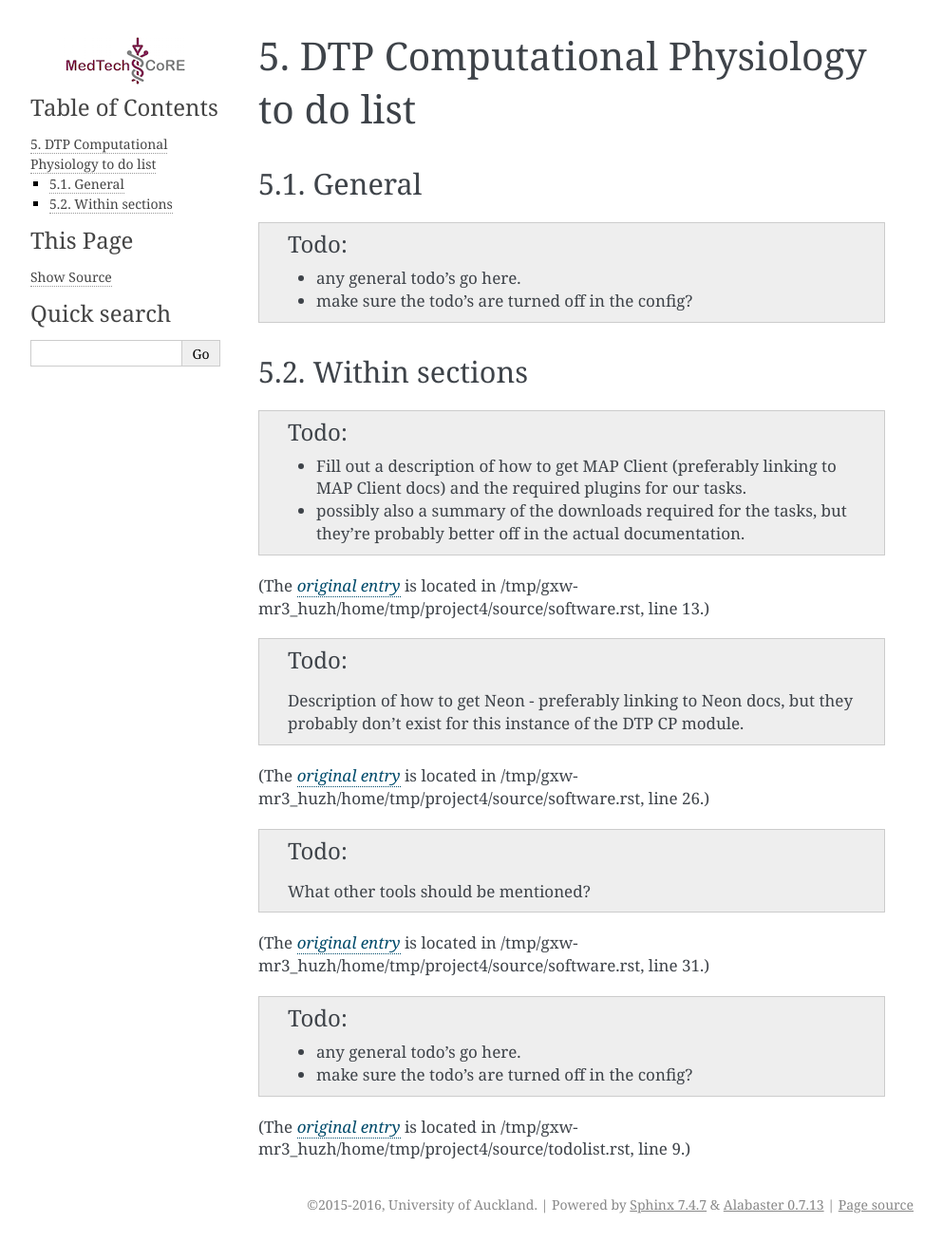
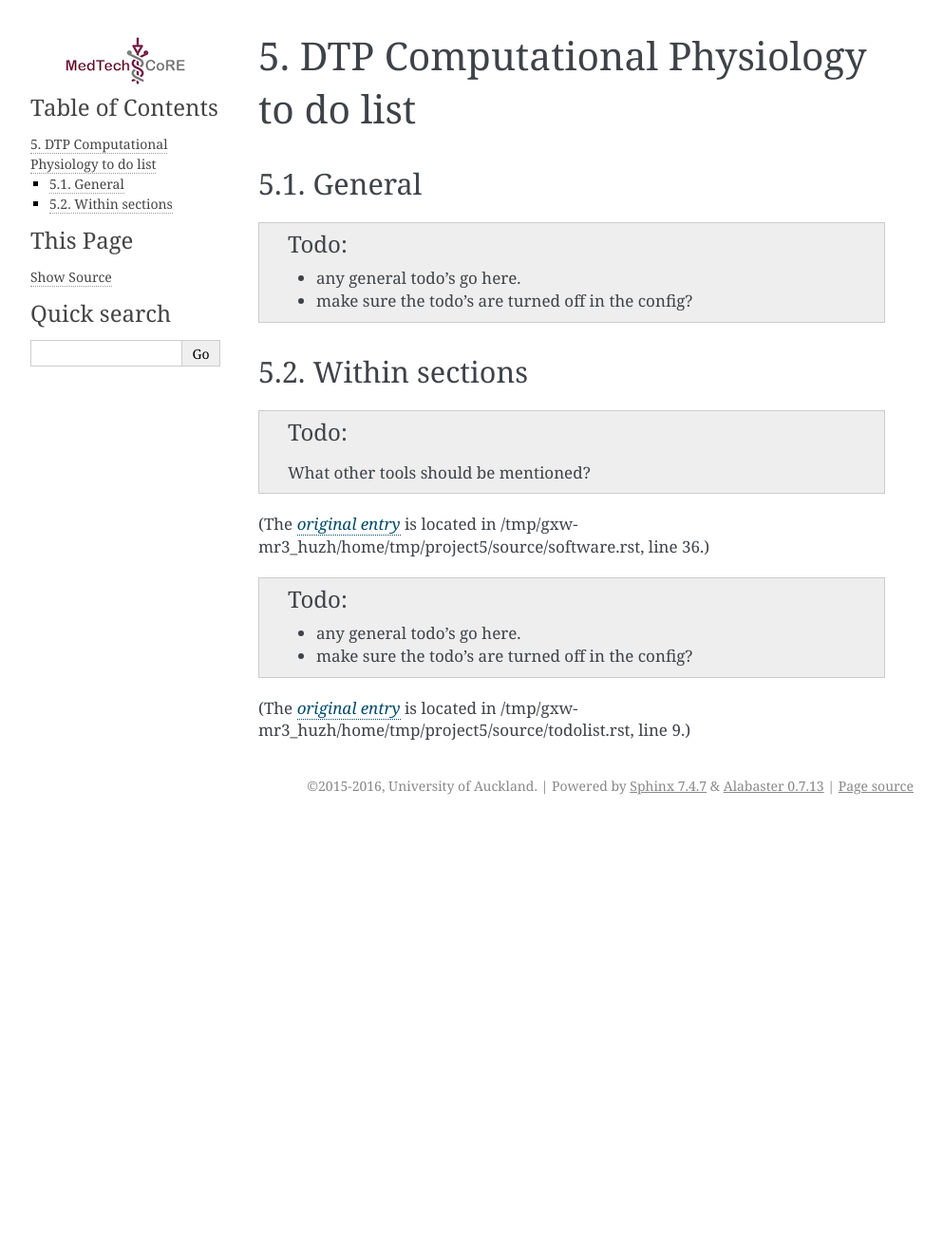
Before and after one commit to ABI-Tutorials/DTP-CompPhys, a Sphinx documentation site: the page built from source/todolist.rst, in a window 1280 px wide. Shown: the whole page at 95% size, without its empty margins (148-1141 px from the left). Built offline with Sphinx 7.4.7, drawn with Linux system fonts in a browser that asks for light colours; pages that are not in the unit, such as notebooks, are missing from menus; after the commit the page ends 900 px from its top, so only the background shows below that; some of the changed lines change nothing that is shown.

Commit message:
Fill out information on software projects.

```diff
--- a/source/software.rst
+++ b/source/software.rst
@@ -10,10 +10,13 @@
 MAP Client
 ----------
 
-.. todo::
+The Musculoskeletal Atlas Project Client (MAP Client) is an open-source cross-platform framework for managing workflows.  A workflow, as far as MAP Client is concerned, consists of a number of connected workflow steps.  The MAP Client framework is a plugin-based application where the plugins are workflow steps.  MAP Client is a Python based application which makes use of the Qt widget library.
 
-   * Fill out a description of how to get MAP Client (preferably linking to MAP Client docs) and the required plugins for our tasks.
-   * possibly also a summary of the downloads required for the tasks, but they're probably better off in the actual documentation.
+Documentation for the project can be found at `MAP Client documentation<https://map-client.readthedocs.io/en/latest/>`_.
+
+MAP Client is available to download from `MAP Client download<https://github.com/MusculoskeletalAtlasProject/mapclient/releases>`_
+
+To get the best out of the MAP Client you will need to get some plugins, by default the MAP Client comes with five basic plugins.  A collection of available plugins can be found at `MAP Client plugins<https://github.com/mapclient-plugins>`_.
 
 OpenCOR
 -------
@@ -23,10 +26,12 @@
 OpenCMISS-Neon
 --------------
 
-.. todo::
+OpenCMISS-Neon is a frontend application for the simulation and visualisation of finite element models.  This application is currently under development working towards a version 1.0.0.  The application is avaiable from `OpenCMISS-Neon<https://github.com/OpenCMISS/neon>`_ in source form only.
 
-   Description of how to get Neon - preferably linking to Neon docs, but they probably don't exist for this instance of the DTP CP module.
+OpenCMISS-Iron & OpenCMISS-Zinc
+-------------------------------
 
+OpenCMISS-Iron the computational engine and OpenCMISS-Zinc the visualisation engine are at the heart of most of the OpenCMISS collection of software tools are available from `OpenCMISS.org<opencmiss.org>`_.  They are also available separately for simulating and visualising computational models.  Both of these software libraries come with Python bindings to enable the creation of bespoke applications.
 
 .. todo::
 
```
Also changed, not shown: 1 other file.
